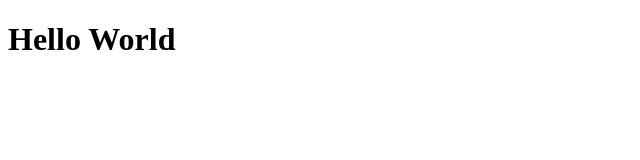
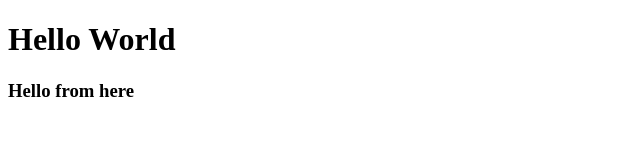
Before and after one commit to AhmadZubayer/SWE-Course, a plain HTML site: page index.html in a window 1280 px wide. Shown: the whole page, without its empty margins (0-640 px from the left). Drawn offline with Linux system fonts and the light colour scheme.

Commit message:
second commit

```diff
--- a/index.html
+++ b/index.html
@@ -7,5 +7,6 @@
 </head>
 <body>
     <h1>Hello World</h1>
+    <h3>Hello from here</h3>
 </body>
 </html>
```
